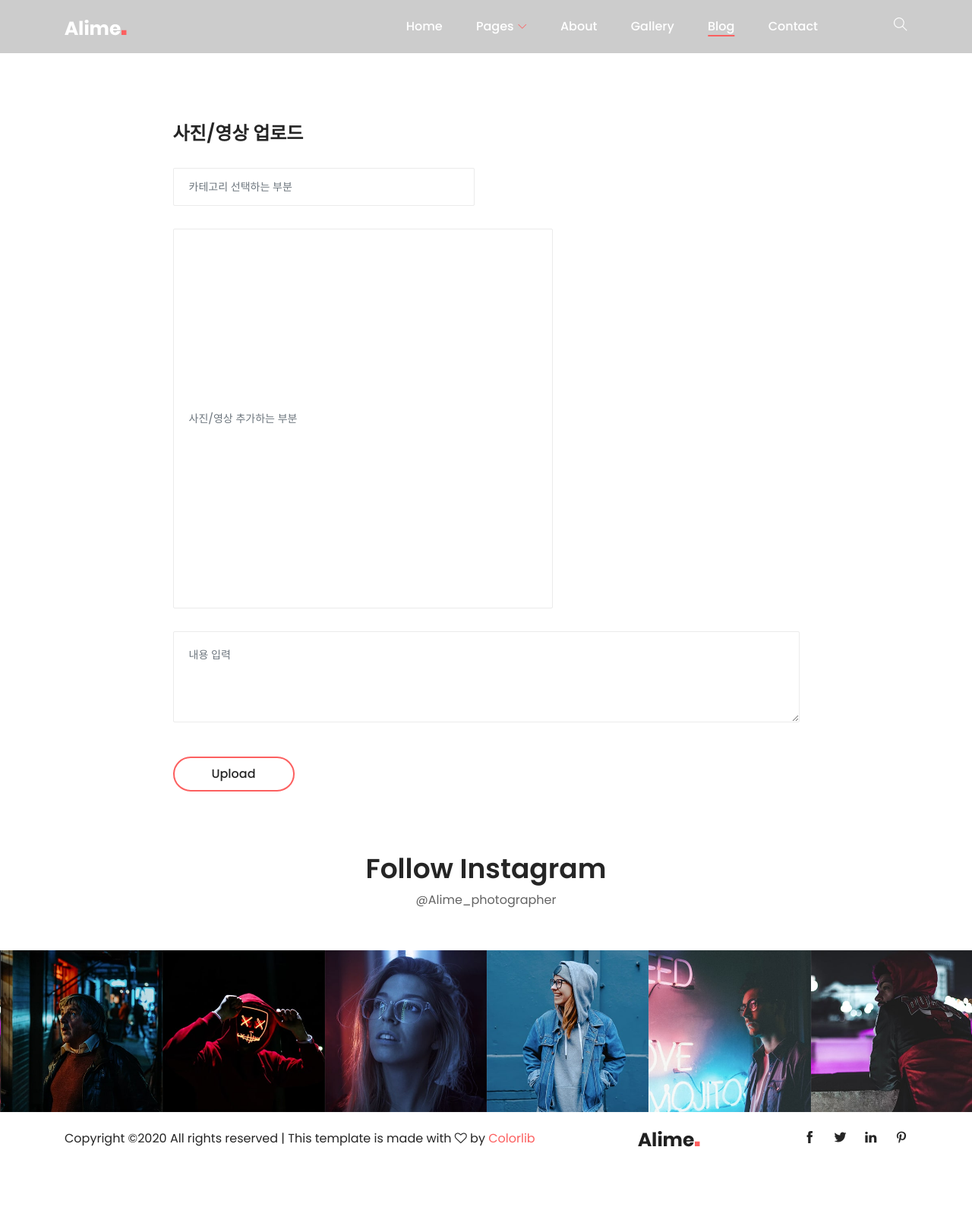
After one commit to JuYeong0413/2020-dgu-fest, a Django app: page /posts/new/ in a window 1280 px wide. The commit adds this page. Shown: the whole page at 76% size. Run offline with Django 3.2, Linux system fonts and the light colour scheme; some libraries are stand-ins or nearby versions; some web fonts are replaced.

Commit message:
업로드 버튼 & 페이지 추가

```diff
--- a/posts/templates/posts/gallery.html
+++ b/posts/templates/posts/gallery.html
@@ -109,7 +109,7 @@
     <!-- Header Area End -->
 
     <!-- Breadcrumb Area Start -->
-    <section class="breadcrumb-area bg-img bg-overlay jarallax" style="background-image: url('{% static 'img/bg-img/38.jpg'%}');">
+    <section class="breadcrumb-area bg-img bg-overlay jarallax">
         <div class="container h-100">
             <div class="row h-100 align-items-center">
                 <div class="col-12">
@@ -142,6 +142,9 @@
                             <button class="btn" data-filter=".country">Country</button>
                             <button class="btn" data-filter=".video">Video</button>
                         </div>
+                        <button class="btn">
+                            <a href="{% url 'posts:new' %}">업로드</a>
+                        </button>
                     </div>
                 </div>
             </div>
@@ -151,6 +154,7 @@
                 <div class="col-12 col-sm-6 col-lg-3 single_gallery_item nature mb-30 wow fadeInUp" data-wow-delay="100ms">
                     <div class="single-portfolio-content">
                         <img src="{% static 'img/bg-img/39.jpg' %}" alt="">
+                        <p style="padding-top: 20px; word-break: break-all;">ddddddddfsdlkfnsdlfnlkdsnflkdsjflkjdslkfjsdljflkdsjflkjdslfkjsdlkfjlsdkjflsdkjfljsdlfkjlsdkjflkdsjfl</p>
                         <div class="hover-content">
                             <a href="{% static 'img/bg-img/39.jpg' %}" class="portfolio-img">+</a>
                         </div>
--- /dev/null
+++ b/posts/templates/posts/new.html
@@ -0,0 +1,282 @@
+{% load static %}
+<!DOCTYPE html>
+<html lang="en">
+
+<head>
+    <meta charset="UTF-8">
+    <meta name="description" content="">
+    <meta http-equiv="X-UA-Compatible" content="IE=edge">
+    <meta name="viewport" content="width=device-width, initial-scale=1, shrink-to-fit=no">
+
+    <!-- Title -->
+    <title>Alime - Photography HTML Template</title>
+
+    <!-- Favicon -->
+    <link rel="icon" href="{% static 'img/core-img/favicon.png'%}">
+
+    <!-- Stylesheet -->
+    <link rel="stylesheet" href="{% static 'css/style.css'%}">
+
+</head>
+
+<body>
+    <!-- Preloader -->
+    <div id="preloader">
+        <div class="loader"></div>
+    </div>
+    <!-- /Preloader -->
+
+    <!-- Top Search Form Area -->
+    <div class="top-search-area">
+        <div class="modal fade" id="searchModal" tabindex="-1" role="dialog" aria-hidden="true">
+            <div class="modal-dialog modal-dialog-centered" role="document">
+                <div class="modal-content">
+                    <div class="modal-body">
+                        <!-- Close -->
+                        <button type="button" class="btn close-btn" data-dismiss="modal"><i class="ti-close"></i></button>
+                        <!-- Form -->
+                        <form action="#" method="post">
+                            <input type="search" name="top-search-bar" class="form-control" placeholder="Search and hit enter...">
+                            <button type="submit">Search</button>
+                        </form>
+                    </div>
+                </div>
+            </div>
+        </div>
+    </div>
+
+    <!-- Header Area Start -->
+    <header class="header-area">
+        <!-- Main Header Start -->
+        <div class="main-header-area">
+            <div class="classy-nav-container breakpoint-off">
+                <div class="container">
+                    <!-- Classy Menu -->
+                    <nav class="classy-navbar justify-content-between" id="alimeNav">
+
+                        <!-- Logo -->
+                        <a class="nav-brand" href="#"><img src="{% static 'img/core-img/logo.png'%}" alt=""></a>
+
+                        <!-- Navbar Toggler -->
+                        <div class="classy-navbar-toggler">
+                            <span class="navbarToggler"><span></span><span></span><span></span></span>
+                        </div>
+
+                        <!-- Menu -->
+                        <div class="classy-menu">
+                            <!-- Menu Close Button -->
+                            <div class="classycloseIcon">
+                                <div class="cross-wrap"><span class="top"></span><span class="bottom"></span></div>
+                            </div>
+                            <!-- Nav Start -->
+                            <div class="classynav">
+                                <ul id="nav">
+                                    <li><a href="#">Home</a></li>
+                                    <li><a href="#">Pages</a>
+                                        <ul class="dropdown">
+                                            <li><a href="#">- Home</a></li>
+                                            <li><a href="#">- About</a></li>
+                                            <li><a href="./gallery.html">- Gallery</a></li>
+                                            <li><a href="./">- Blog</a></li>
+                                            <li><a href="#">- Blog Details</a></li>
+                                            <li><a href="#">- Contact</a></li>
+                                            <li><a href="#">- Dropdown</a>
+                                                <ul class="dropdown">
+                                                    <li><a href="#">- Dropdown Item</a></li>
+                                                    <li><a href="#">- Dropdown Item</a></li>
+                                                    <li><a href="#">- Dropdown Item</a></li>
+                                                    <li><a href="#">- Dropdown Item</a></li>
+                                                </ul>
+                                            </li>
+                                        </ul>
+                                    </li>
+                                    <li><a href="#">About</a></li>
+                                    <li><a href="./gallery.html">Gallery</a></li>
+                                    <li class="active"><a href="./">Blog</a></li>
+                                    <li><a href="#">Contact</a></li>
+                                </ul>
+
+                                <!-- Search Icon -->
+                                <div class="search-icon" data-toggle="modal" data-target="#searchModal"><i class="ti-search"></i></div>
+                            </div>
+                            <!-- Nav End -->
+                        </div>
+                    </nav>
+                </div>
+            </div>
+        </div>
+    </header>
+    <!-- Header Area End -->
+
+
+
+    <!-- Blog Details Area Start -->
+    <div class="alime--blog-area section-padding-80">
+        <div class="container">
+            <div class="row justify-content-center">
+                <div class="col-12 col-lg-10">
+            </div>
+        </div>
+    </div>
+    <!-- Blog Details Area End -->
+
+
+    <div class="comment-area section-padding-80">
+        <div class="container">
+            <div class="row justify-content-center">
+                <div class="col-lg-9">
+
+
+                    <!-- Leave A Reply -->
+                    <div class="alime-contact-form mt-20">
+                        <h4 class="mb-30">사진/영상 업로드</h4>
+
+                        <!-- Form -->
+                        <form action="#" method="post">
+                            <div class="row">
+                                <div class="col-12 col-md-6">
+                                    <input class="form-control mb-30" placeholder="카테고리 선택하는 부분">
+                                </div>
+                                <div class="col-12">
+                                    <input class="form-control mb-30" style="height: 500px; width: 500px;" placeholder="사진/영상 추가하는 부분">
+                                </div>
+                                <div class="col-12">
+                                    <textarea name="text" maxlength="100" class="form-control mb-30" placeholder="내용 입력"></textarea>
+                                </div>
+                                <div class="col-12">
+                                    <button type="submit" class="btn alime-btn btn-2 mt-15">Upload</button>
+                                </div>
+                            </div>
+                        </form>
+                    </div>
+
+                </div>
+            </div>
+        </div>
+    </div>
+    <!-- Comment Area End -->
+
+    <!-- Follow Area Start -->
+    <div class="follow-area clearfix">
+        <div class="container">
+            <div class="row">
+                <div class="col-12">
+                    <div class="section-heading text-center">
+                        <h2>Follow Instagram</h2>
+                        <p>@Alime_photographer</p>
+                    </div>
+                </div>
+            </div>
+        </div>
+
+        <!-- Instagram Feed Area -->
+        <div class="instragram-feed-area owl-carousel">
+            <!-- Single Instagram Item -->
+            <div class="single-instagram-item">
+                <img src="{% static 'img/bg-img/11.jpg' %}" alt="">
+                <div class="instagram-hover-content text-center d-flex align-items-center justify-content-center">
+                    <a href="#">
+                        <i class="ti-instagram" aria-hidden="true"></i>
+                        <span>Alime_photographer</span>
+                    </a>
+                </div>
+            </div>
+            <!-- Single Instagram Item -->
+            <div class="single-instagram-item">
+                <img src="{% static 'img/bg-img/12.jpg' %}" alt="">
+                <div class="instagram-hover-content text-center d-flex align-items-center justify-content-center">
+                    <a href="#">
+                        <i class="ti-instagram" aria-hidden="true"></i>
+                        <span>Alime_photographer</span>
+                    </a>
+                </div>
+            </div>
+            <!-- Single Instagram Item -->
+            <div class="single-instagram-item">
+                <img src="{% static 'img/bg-img/13.jpg' %}" alt="">
+                <div class="instagram-hover-content text-center d-flex align-items-center justify-content-center">
+                    <a href="#">
+                        <i class="ti-instagram" aria-hidden="true"></i>
+                        <span>Alime_photographer</span>
+                    </a>
+                </div>
+            </div>
+            <!-- Single Instagram Item -->
+            <div class="single-instagram-item">
+                <img src="{% static 'img/bg-img/14.jpg' %}" alt="">
+                <div class="instagram-hover-content text-center d-flex align-items-center justify-content-center">
+                    <a href="#">
+                        <i class="ti-instagram" aria-hidden="true"></i>
+                        <span>Alime_photographer</span>
+                    </a>
+                </div>
+            </div>
+            <!-- Single Instagram Item -->
+            <div class="single-instagram-item">
+                <img src="{% static 'img/bg-img/15.jpg' %}" alt="">
+                <div class="instagram-hover-content text-center d-flex align-items-center justify-content-center">
+                    <a href="#">
+                        <i class="ti-instagram" aria-hidden="true"></i>
+                        <span>Alime_photographer</span>
+                    </a>
+                </div>
+            </div>
+            <!-- Single Instagram Item -->
+            <div class="single-instagram-item">
+                <img src="{% static 'img/bg-img/16.jpg' %}" alt="">
+                <div class="instagram-hover-content text-center d-flex align-items-center justify-content-center">
+                    <a href="#">
+                        <i class="ti-instagram" aria-hidden="true"></i>
+                        <span>Alime_photographer</span>
+                    </a>
+                </div>
+            </div>
+        </div>
+    </div>
+    <!-- Follow Area End -->
+
+    <!-- Footer Area Start -->
+    <footer class="footer-area">
+        <div class="container">
+            <div class="row">
+                <div class="col-12">
+                    <div class="footer-content d-flex align-items-center justify-content-between">
+                        <!-- Copywrite Text -->
+                        <div class="copywrite-text">
+                            <p><!-- Link back to Colorlib can't be removed. Template is licensed under CC BY 3.0. -->
+Copyright &copy;<script>document.write(new Date().getFullYear());</script> All rights reserved | This template is made with <i class="fa fa-heart-o" aria-hidden="true"></i> by <a href="https://colorlib.com" target="_blank">Colorlib</a>
+<!-- Link back to Colorlib can't be removed. Template is licensed under CC BY 3.0. --></p>
+                        </div>
+                        <!-- Footer Logo -->
+                        <div class="footer-logo">
+                            <a href="#"><img src="{% static 'img/core-img/logo2.png' %}" alt=""></a>
+                        </div>
+                        <!-- Social Info -->
+                        <div class="social-info">
+                            <a href="#"><i class="ti-facebook" aria-hidden="true"></i></a>
+                            <a href="#"><i class="ti-twitter-alt" aria-hidden="true"></i></a>
+                            <a href="#"><i class="ti-linkedin" aria-hidden="true"></i></a>
+                            <a href="#"><i class="ti-pinterest" aria-hidden="true"></i></a>
+                        </div>
+                    </div>
+                </div>
+            </div>
+        </div>
+    </footer>
+    <!-- Footer Area End -->
+
+    <!-- **** All JS Files ***** -->
+    <!-- jQuery 2.2.4 -->
+    <script src="{% static 'js/jquery.min.js'%}"></script>
+    <!-- Popper -->
+    <script src="{% static 'js/popper.min.js'%}"></script>
+    <!-- Bootstrap -->
+    <script src="{% static 'js/bootstrap.min.js'%}"></script>
+    <!-- All Plugins -->
+    <script src="{% static 'js/alime.bundle.js'%}"></script>
+    <!-- Active -->
+    <script src="{% static 'js/default-assets/active.js'%}"></script>
+
+</body>
+
+</html>
--- a/posts/urls.py
+++ b/posts/urls.py
@@ -4,4 +4,5 @@ from .views import *
 app_name="posts"
 urlpatterns = [
     path('gallery/', gallery, name="gallery"),
+    path('new/', new, name="new"),
 ]
--- a/posts/views.py
+++ b/posts/views.py
@@ -4,3 +4,6 @@ from django.shortcuts import render
 
 def gallery(request):
     return render(request, 'posts/gallery.html')
+
+def new(request):
+    return render(request, 'posts/new.html')
```
Also changed, not shown: 3 other files.
